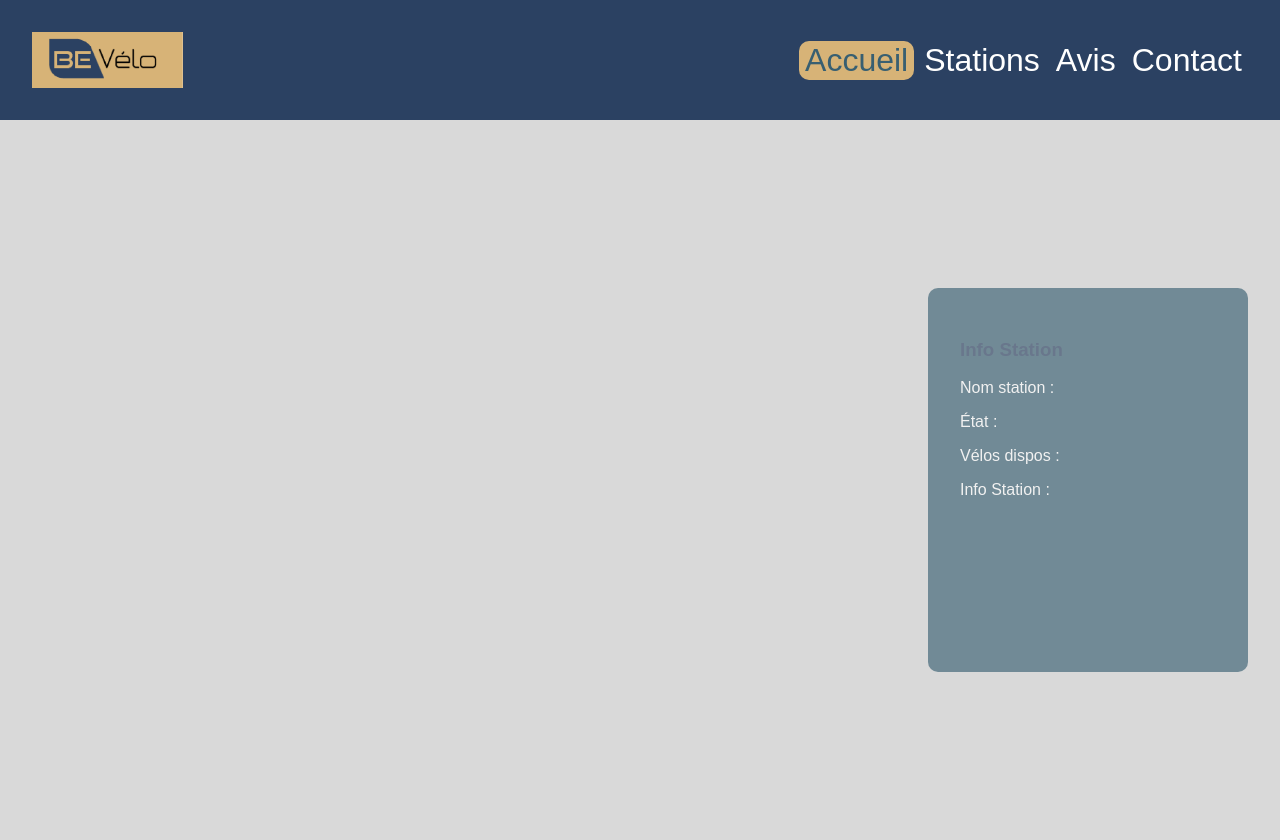
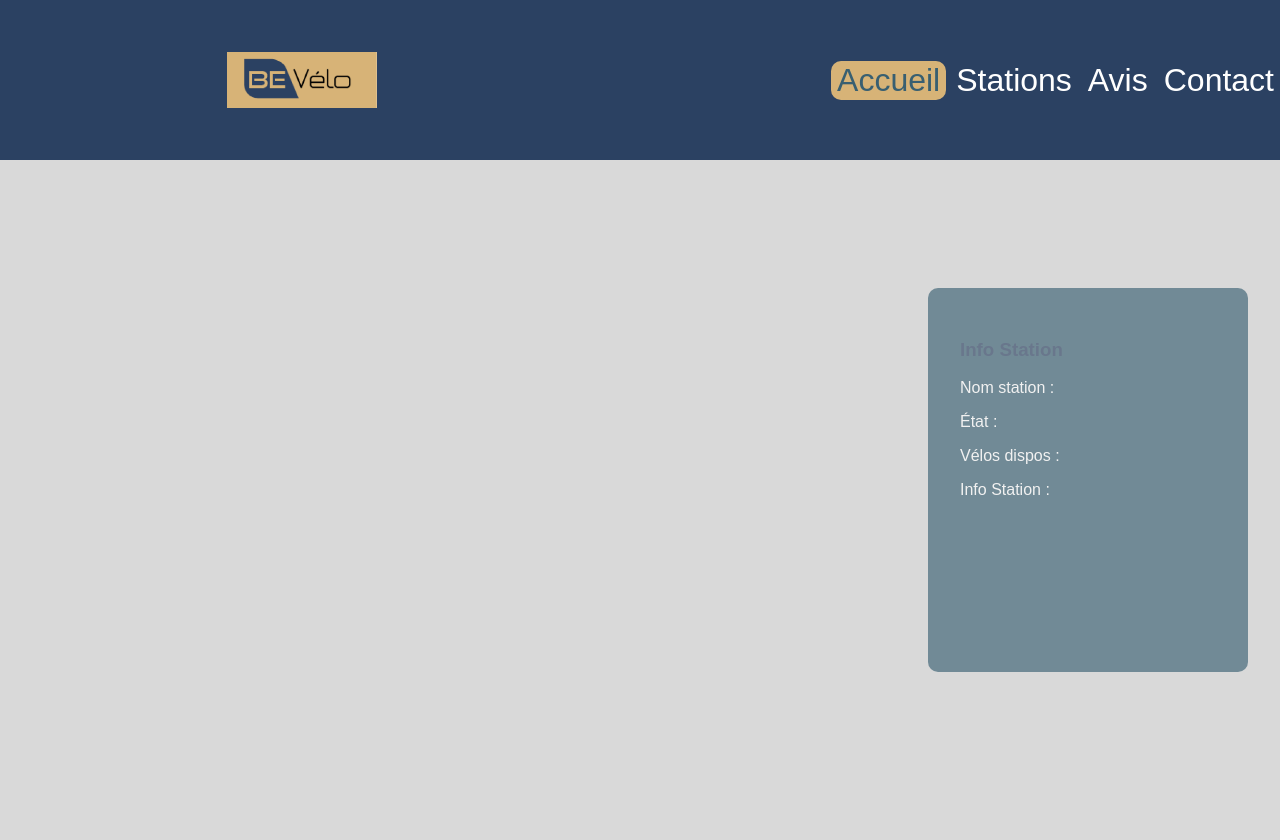
Before and after one commit to vinpap/brief_reprise_projet_web, a PHP site: page /main.php in a window 1280 px wide. After the commit the page ends 672 px from the top, so only its background shows below. Run offline with PHP 8.4, Linux system fonts and the light colour scheme.

Commit message:
màj
la même en mieux les potos

```diff
--- a/asset/css/header.css
+++ b/asset/css/header.css
@@ -1,7 +1,7 @@
 .container_header {
     background-color: #2B4162;
     display: flex;
-    padding: 2rem;
+    height: 20vh;
     justify-content: space-between;
     align-content: center;
 }
@@ -18,6 +18,8 @@
 
 .logo {
     height: 7vh;
+    margin: auto;
+
 }
 
 button{
--- a/asset/css/station.css
+++ b/asset/css/station.css
@@ -1,6 +1,6 @@
 .container_station {
     background-color: #D9D9D9;
-    height: 90vh;
+    height: 80vh;
     display: grid;
     align-content: center;
 }
```
